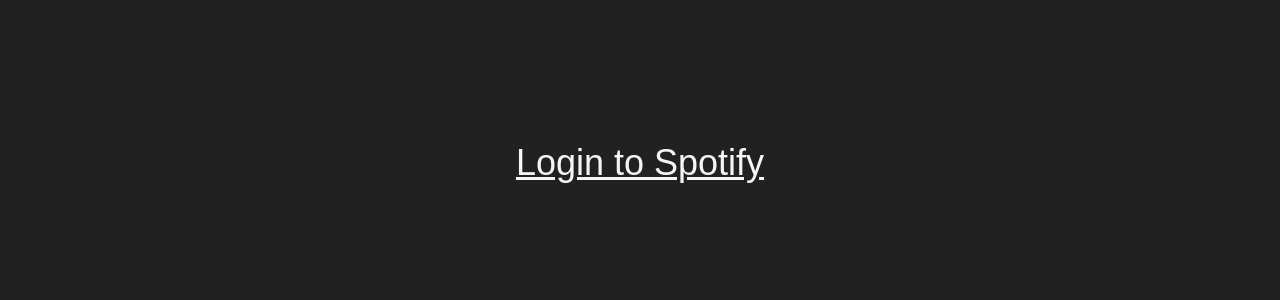
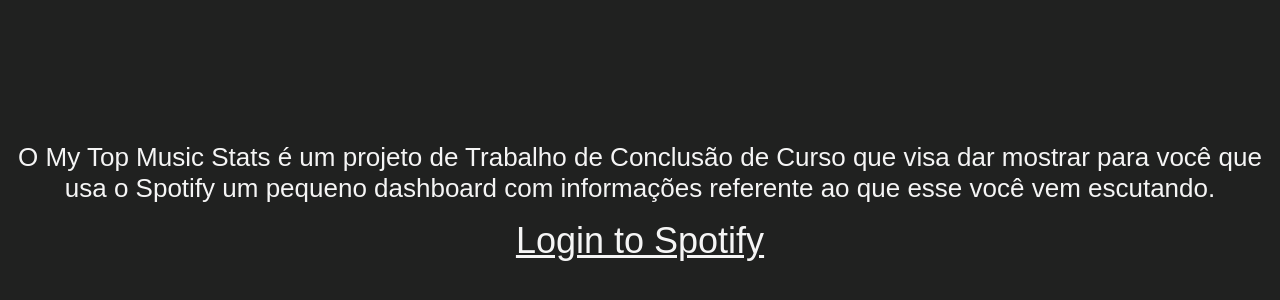
Before and after one commit to dnlgomesl/Front-MyTopMusicStats, a React (Create React App) app: page / in a window 1280 px wide. Shown: the part 98-398 px from the top of the page. Built offline with nearby package versions, Linux system fonts and the light colour scheme.

Commit message:
adiciona informações no login

```diff
--- a/src/app/components/Login/Login.css
+++ b/src/app/components/Login/Login.css
@@ -5,9 +5,20 @@
 .login {
     display: flex;
     justify-content: center;
+    margin-top: 1rem;
 }
 .login a {
     color: whitesmoke;
     font-size: 36px;
-    margin-top: 15rem;
 }
+.info-login p {
+  color: whitesmoke;
+  font-size: 26px;
+  text-align: center;
+  margin-left: 1rem;
+  margin-right: 1rem;
+}
+
+.main-login {
+  margin-top: 15rem;
+}
--- a/src/app/components/Login/Login.jsx
+++ b/src/app/components/Login/Login.jsx
@@ -28,10 +28,16 @@ function Login() {
 
     if (!token) {
         return (
-            <div className='login'>
+            <div className="main-login">
+                <div className="info-login">
+                    <p>O My Top Music Stats é um projeto de Trabalho de Conclusão de Curso que visa dar mostrar para você que usa o Spotify um pequeno dashboard com informações referente ao que esse você vem escutando.</p>
+                </div>
+                <div className='login'>
                     <a href={`${AUTH_ENDPOINT}?client_id=${CLIENT_ID}&redirect_uri=${REDIRECT_URI}&scope=${SCOPES.join("%20")}&response_type=${RESPONSE_TYPE}&show_dialog=${true}`}>Login
                         to Spotify</a>
+                </div>
             </div>
+
         );
     }
 }
```
